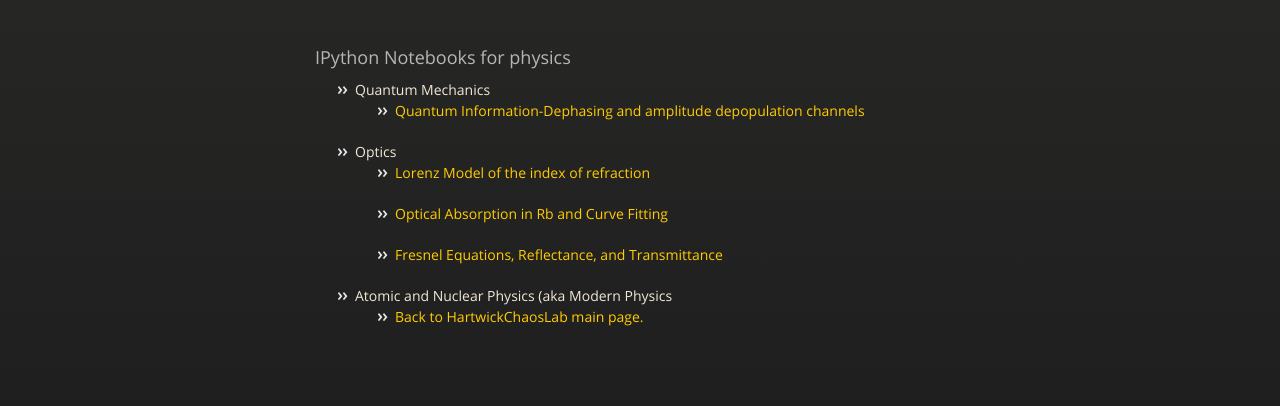
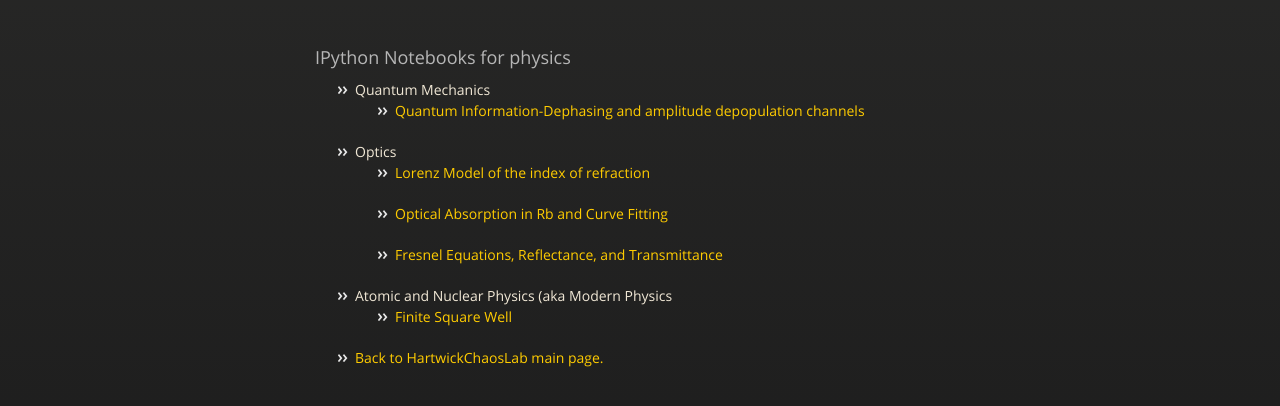
Before and after one commit to HartwickChaosLab/Physics-IPython-Notebooks, a plain HTML site: page index.html in a window 1280 px wide. Shown: the part 226-632 px from the top of the page. Drawn offline with nearby package versions, Linux system fonts and the light colour scheme.

Commit message:
Update index.html

```diff
--- a/index.html
+++ b/index.html
@@ -72,11 +72,10 @@
 <ul>
 <li>Atomic and Nuclear Physics (aka Modern Physics</li>
 <ul>
-<li> <a href="http://nbviewer.ipython.org/github/HartwickChaosLab/Physics-IPython-Notebooks/blob/master/Atomic%20and%20Nuclear%20(Modern%20Physics)/Finite%20Square%20Well.ipynb</a></li>
+<li> <a href="http://nbviewer.ipython.org/github/HartwickChaosLab/Physics-IPython-Notebooks/blob/master/Atomic%20and%20Nuclear%20(Modern%20Physics)/Finite%20Square%20Well.ipynb"> Finite Square Well </a></a></li>
   </ul>
-<li>
 
-  <a href="http://hartwickchaoslab.github.io">Back to HartwickChaosLab main page.</a></li>
+<li><a href="http://hartwickchaoslab.github.io">Back to HartwickChaosLab main page.</a></li>
       </section>
 
     </div>
```
